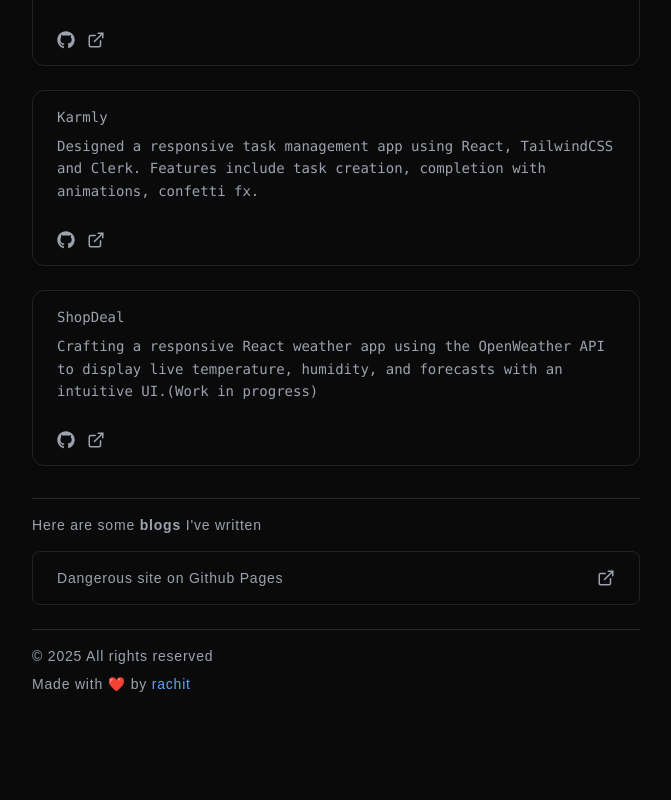
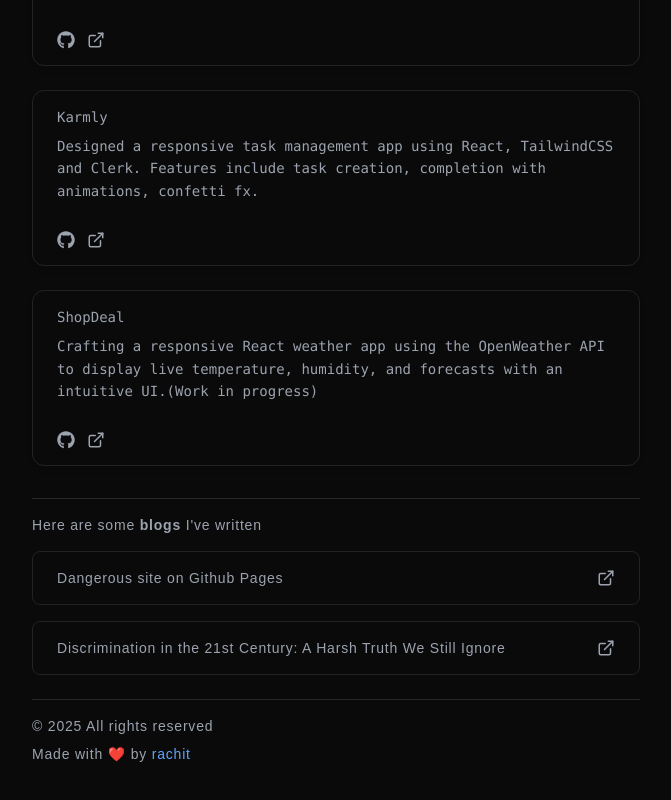
Before and after one commit to rachitk29/portfolio, a React (Vite) app: page / in a window 1280 px wide. Shown: the part 1192-1992 px from the top of the page, without its empty margins (304-975 px from the left). Before the commit the page ends 1942 px from the top, so only its background shows below. Built offline with nearby package versions, Linux system fonts and the light colour scheme.

Commit message:
update the ui and add some new components

```diff
--- a/src/components/Blogs.jsx
+++ b/src/components/Blogs.jsx
@@ -5,6 +5,10 @@ const blogs = [
   {
     title: "Dangerous site on Github Pages",
     link: "https://medium.com/@rachitk29/dangerous-site-on-git-pages-d81d119fe796",
+  },
+  {
+    title: "Discrimination in the 21st Century: A Harsh Truth We Still Ignore",
+    link: "https://rachitk29.medium.com/discrimination-in-the-21st-century-a-harsh-truth-we-still-ignore-8730c007de0a",
   },
 ];
 
```
